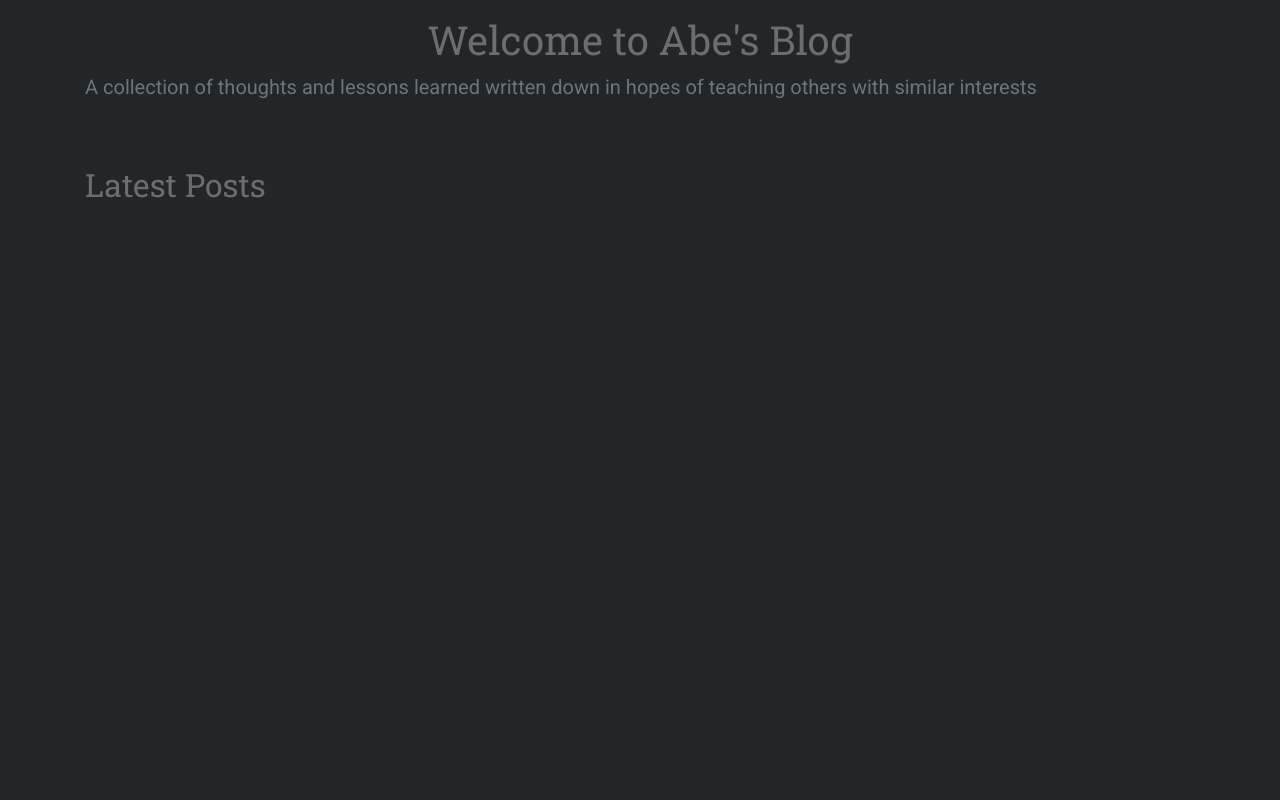
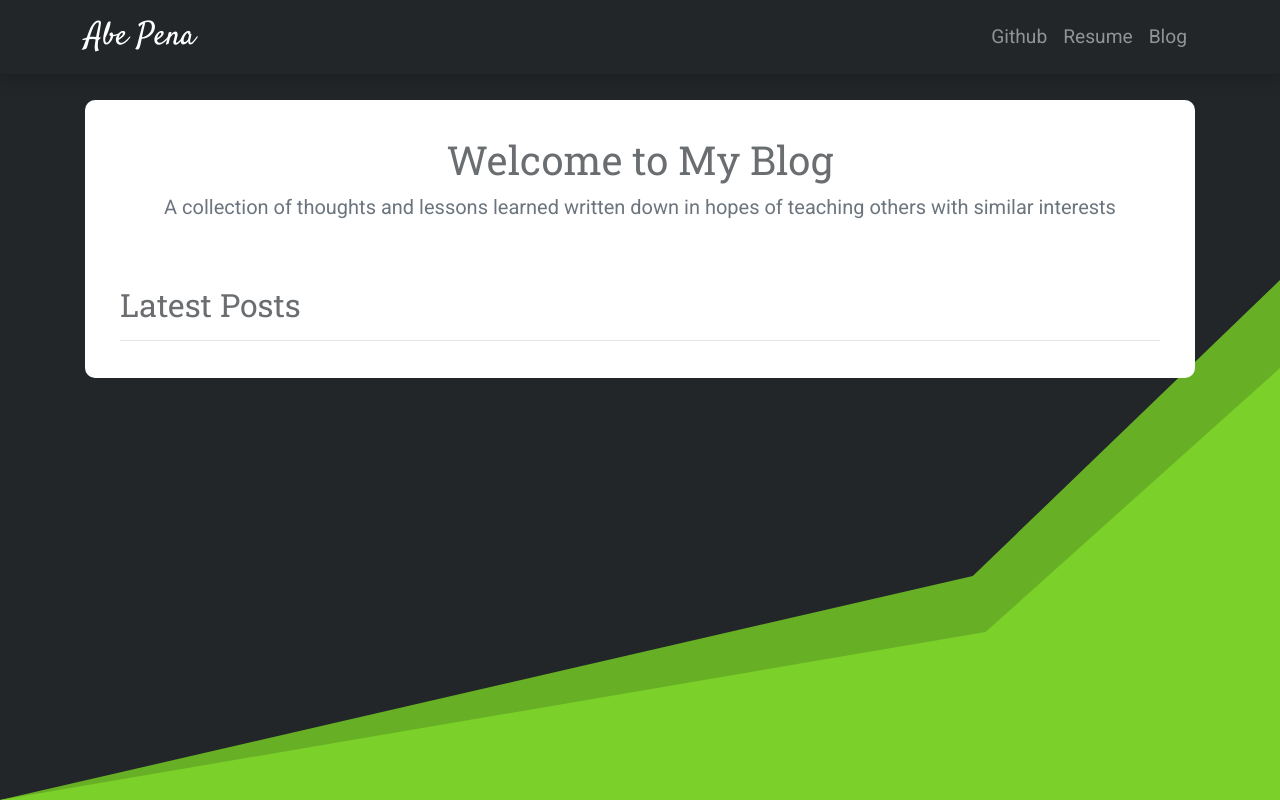
Before and after one commit to Abepena/Portfolio, a Django app: page /blog/ in a window 1280 px wide. Run offline with Django 3.2, Linux system fonts and the light colour scheme; data that the repository does not hold is empty; parts of the project's set-up code (start-up, migrations or seed data) failed here and were passed over; some libraries are stand-ins or nearby versions.

Commit message:
modified homepage and blog templates

```diff
--- a/blog/templates/blog/blog_posts.html
+++ b/blog/templates/blog/blog_posts.html
@@ -3,22 +3,29 @@
 {% block title %} Abe's Blog {% endblock  %}
 
 {% block body %}
-    <div class="container">
-        <h1 class="text-center pt-3">Welcome to Abe's Blog</h1>
-        <p class="lead text-muted">A collection of thoughts and lessons learned written down in hopes of teaching others with similar interests</p>
+{% include "jobs/_navbar.html" %}
+    <div class="container blog">
+        <div class="blog-list">
+            <h1 class="text-center pt-3">Welcome to My Blog</h1>
+            <p class="lead text-muted text-center">A collection of thoughts and lessons learned written down in hopes of teaching others with similar interests</p>
             <br>
             <br>
+            <div class="container">
                 <h2>Latest Posts</h2>
                 <hr>
+                <div class="container">
                     <div class="row">
-            <div class="col-xs-12">
+                        <div class="col-md-8 mx-auto col-12">
                             {% for blog in blogposts.all %}
                             <a class="text-center" href="{% url 'blog_detail' blog.id %}"><h3>{{blog.title}}</h3></a>
                             <p class="smaller text-muted text-center">{{ blog.date_only }}</p>
-                <img class="img-fluid d-block mx-auto mb-3 img-thumbnail"src="{{ blog.image.url }}" width=300>
-                <p class="text-muted">{{ blog.summary}} ...</p>
+                            <img class="img-fluid mx-auto d-block mb-3 img-thumbnail"src="{{ blog.image.url }}" width=300>
+                            <p class="text-muted">{{ blog.body|truncatechars:'200'}}</p>
                         </div>
                         {% endfor %}
+                    </div>
+                </div>
+            </div>
         </div>
     </div>
 
--- a/blog/templates/blog/detail.html
+++ b/blog/templates/blog/detail.html
@@ -5,8 +5,14 @@
 {% endblock %}
 
 {% block body %}
+<div class="container blog">
+  {% include "jobs/_navbar.html" %}
+  <div class="container blog-post">
     <h1 class="text-center pt-3 blog-title">{{ blog.title }}</h1>
     <p class="text-sm text-center">{{ blog.date_only }}</p>
     <img class="mx-auto d-block blog-image" src="{{ blog.image.url }}" alt="{{ blog.title }}" height="400px">
+
     <p>{{ blog.body|linebreaks }}</p>
+  </div>
+</div>
 {% endblock  %}
--- a/jobs/static/jobs/css/style.css
+++ b/jobs/static/jobs/css/style.css
@@ -1,9 +1,13 @@
-h1, h2, h3, h4, h5, h6 {
-  font-family: 'Roboto Slab', serif;
+.blog {
+  padding-top: 100px;
+  border-radius: 10px;
 }
 
-.navbar-white.bg-gray {
-  background-color: #222629;
+.blog-list, .blog-post {
+  background: white;
+  border-radius: 10px;
+  padding: 20px;
+  margin-bottom: 50px;
 }
 
 html,
@@ -12,66 +16,110 @@ body {
   padding: 0;
   -webkit-box-sizing: border-box;
           box-sizing: border-box;
-  font-family: 'Roboto', sans-serif;
+  font-family: "Roboto", sans-serif;
+}
+
+h1,
+h2,
+h3,
+h4,
+h5,
+h6 {
+  font-family: "Roboto Slab", serif;
+}
+
+.navbar-white.bg-gray {
+  background-color: #222629;
+}
+
+.navbar-white {
+  -webkit-box-shadow: 0 0 20px rgba(0, 0, 0, 0.3);
+          box-shadow: 0 0 20px rgba(0, 0, 0, 0.3);
+}
+
+.navbar-white a {
+  font-size: 1.2rem;
+  color: #fff;
+}
+
+@media screen and (max-width: 768px) {
+  .navbar-white a {
+    font-size: 1em;
+  }
+}
+
+.navbar-white .navbar-brand {
+  font-size: 2em;
+  font-family: "Satisfy", cursive;
+}
+
+@media screen and (max-width: 768px) {
+  .navbar-white .navbar-brand {
+    font-size: 1.5em;
+  }
+}
+
+.bg,
+.bg2,
+.bg3 {
+  width: 100%;
+  height: 100%;
+  position: absolute;
+}
+
+.bg {
+  z-index: -1;
+  background: #7bd12a;
+  -webkit-clip-path: polygon(77% 79%, 100% 46%, 100% 100%, 0% 100%);
+  clip-path: polygon(77% 79%, 100% 46%, 100% 100%, 0% 100%);
+}
+
+.bg2 {
+  z-index: -2;
+  background: #67af24;
+  -webkit-clip-path: polygon(76% 72%, 100% 35%, 100% 100%, 0% 100%);
+  clip-path: polygon(76% 72%, 100% 35%, 100% 100%, 0% 100%);
+}
+
+.bg3 {
+  z-index: -3;
+  background: #222629;
+}
+
+.browser-mockup {
+  border-top: 2em solid rgba(230, 230, 230, 0.7);
+  -webkit-box-shadow: 0 0.1em 1em 0 rgba(0, 0, 0, 0.4);
+          box-shadow: 0 0.1em 1em 0 rgba(0, 0, 0, 0.4);
+  position: relative;
+  border-radius: 3px 3px 0 0;
+  -webkit-transition: 0.5s ease;
+  transition: 0.5s ease;
+  margin: 1em 0;
+}
+
+.browser-mockup:before {
+  display: block;
+  position: absolute;
+  content: "";
+  top: -1.25em;
+  left: 1em;
+  width: 0.5em;
+  height: 0.5em;
+  border-radius: 50%;
+  background-color: #f44;
+  -webkit-box-shadow: 0 0 0 2px #f44, 1.5em 0 0 2px #9b3, 3em 0 0 2px #fb5;
+          box-shadow: 0 0 0 2px #f44, 1.5em 0 0 2px #9b3, 3em 0 0 2px #fb5;
 }
 
 body {
-  background: #222629;
-  color: #6B6E70;
+  background: #7bd12a;
+  color: #6b6e70;
 }
 
 body header {
   height: 100vh;
   display: -ms-grid;
   display: grid;
-}
-
-body header .navbar-white {
-  -webkit-box-shadow: 0 0 20px rgba(0, 0, 0, 0.3);
-          box-shadow: 0 0 20px rgba(0, 0, 0, 0.3);
-}
-
-body header .navbar-white a {
-  font-size: 1.2rem;
-  color: #fff;
-}
-
-@media screen and (max-width: 768px) {
-  body header .navbar-white a {
-    font-size: 1em;
-  }
-}
-
-body header .navbar-white .navbar-brand {
-  font-size: 2em;
-  font-family: 'Satisfy', cursive;
-}
-
-@media screen and (max-width: 768px) {
-  body header .navbar-white .navbar-brand {
-    font-size: 1.5em;
-  }
-}
-
-body header .bg,
-body header .bg2 {
-  width: 100%;
-  height: 100%;
-  position: absolute;
-}
-
-body header .bg {
-  z-index: -1;
-  background: #7bd12a;
-  -webkit-clip-path: polygon(77% 79%, 100% 46%, 100% 100%, 0% 100%);
-  clip-path: polygon(77% 79%, 100% 46%, 100% 100%, 0% 100%);
-}
-
-body header .bg2 {
-  z-index: -2;
-  background: #67af24;
-  -webkit-clip-path: polygon(76% 72%, 100% 35%, 100% 100%, 0% 100%);
-  clip-path: polygon(76% 72%, 100% 35%, 100% 100%, 0% 100%);
 }
 
 body header .left,
@@ -124,7 +172,7 @@ body header .header-buttons {
 }
 
 body header .header-buttons .btn-header {
-  font-size: calc((.5 * 1vw) + .7rem);
+  font-size: calc((0.5 * 1vw) + 0.7rem);
   display: -ms-grid;
   display: grid;
   -ms-grid-columns: 1fr 4fr;
@@ -140,10 +188,20 @@ body header .header-buttons .btn-header {
   -webkit-transform: rotateY(-20deg) rotateX(15deg);
           transform: rotateY(-20deg) rotateX(15deg);
   position: relative;
-  -webkit-transition: -webkit-box-shadow,-webkit-transform .3s;
-  transition: -webkit-box-shadow,-webkit-transform .3s;
-  transition: box-shadow,transform .3s;
-  transition: box-shadow,transform .3s,-webkit-box-shadow,-webkit-transform .3s;
+  -webkit-transition: -webkit-box-shadow, -webkit-transform 0.3s;
+  transition: -webkit-box-shadow, -webkit-transform 0.3s;
+  transition: box-shadow, transform 0.3s;
+  transition: box-shadow, transform 0.3s, -webkit-box-shadow, -webkit-transform 0.3s;
+  overflow: hidden;
+}
+
+@media screen and (max-width: 768px) {
+  body header .header-buttons .btn-header {
+    -webkit-transform: rotateY(0) rotateX(0);
+            transform: rotateY(0) rotateX(0);
+    font-size: 1rem;
+    margin-bottom: 1em;
+  }
 }
 
 body header .header-buttons .btn-header:nth-child(1) {
@@ -161,8 +219,8 @@ body header .header-buttons .btn-header:nth-child(3) {
 
 body header .header-buttons .btn-header::after {
   opacity: 0;
-  -webkit-transition: opacity .3s ease-in-out;
-  transition: opacity .3s ease-in-out;
+  -webkit-transition: opacity 0.3s ease-in-out;
+  transition: opacity 0.3s ease-in-out;
 }
 
 body header .header-buttons .btn-header:hover {
--- a/jobs/static/jobs/scss/style.scss
+++ b/jobs/static/jobs/scss/style.scss
@@ -1,37 +1,39 @@
+@import "../../../../blog/static/blog/scss/blog";
+
 $primary-color: #7bd12a;
 $secondary-color: #67af24;
 $background-color: #222629;
 $gray: #636262;
-$light-gray: #6B6E70;
+$light-gray: #6b6e70;
 $white: #fff;
 $break-medium: 768px;
 
-h1,h2,h3,h4,h5,h6{
-  font-family: 'Roboto Slab', serif;
-}
-
-.navbar-white.bg-gray {
-  background-color: $background-color;
-}
-
+//Resets
 html,
 body {
   margin: 0;
   padding: 0;
   box-sizing: border-box;
-  font-family: 'Roboto', sans-serif;
+  font-family: "Roboto", sans-serif;
 }
-body {
-  background: $background-color;
-  color: $light-gray;
 
+//Header Styling
+h1,
+h2,
+h3,
+h4,
+h5,
+h6 {
+  font-family: "Roboto Slab", serif;
+}
 
-  header {
-    height: 100vh;
-    display: grid;
+//Navbar Styling
+.navbar-white.bg-gray {
+  background-color: $background-color;
+}
 
 .navbar-white {
-      box-shadow: 0 0 20px rgba(0,0,0,0.3);
+  box-shadow: 0 0 20px rgba(0, 0, 0, 0.3);
 }
 .navbar-white a {
   font-size: 1.2rem;
@@ -40,17 +42,18 @@ body {
     font-size: 1em;
   }
 }
-    .navbar-white .navbar-brand{
+.navbar-white .navbar-brand {
   font-size: 2em;
-      font-family: 'Satisfy', cursive;
+  font-family: "Satisfy", cursive;
   @media screen and (max-width: $break-medium) {
     font-size: 1.5em;
   }
 }
 
-
+// Background Clippaths
 .bg,
-    .bg2 {
+.bg2,
+.bg3 {
   width: 100%;
   height: 100%;
   position: absolute;
@@ -70,16 +73,52 @@ body {
   clip-path: polygon(76% 72%, 100% 35%, 100% 100%, 0% 100%);
 }
 
+.bg3 {
+  z-index: -3;
+  background: $background-color;
+}
+
+//Browser borders for projects section
+.browser-mockup {
+  border-top: 2em solid rgba(230, 230, 230, 0.7);
+  box-shadow: 0 0.1em 1em 0 rgba(0, 0, 0, 0.4);
+  position: relative;
+  border-radius: 3px 3px 0 0;
+  transition: 0.5s ease;
+  margin: 1em 0;
+
+  &:before {
+    display: block;
+    position: absolute;
+    content: "";
+    top: -1.25em;
+    left: 1em;
+    width: 0.5em;
+    height: 0.5em;
+    border-radius: 50%;
+    background-color: #f44;
+    box-shadow: 0 0 0 2px #f44, 1.5em 0 0 2px #9b3, 3em 0 0 2px #fb5;
+  }
+}
+
+
+body {
+  background: $primary-color;
+  color: $light-gray;
+
+  header {
+    height: 100vh;
+    display: grid;
+
     .left,
     .right {
       padding: 0 1rem;
     }
 
-    .left{
+    .left {
       display: flex;
       flex-direction: column;
       justify-content: center;
-
 
       .header-title {
         font-size: 3rem;
@@ -97,7 +136,6 @@ body {
           font-size: 1rem;
         }
       }
-
     }
 
     .header-buttons {
@@ -107,7 +145,7 @@ body {
       margin-bottom: 20px;
 
       .btn-header {
-        font-size: calc((.5 * 1vw) + .7rem);
+        font-size: calc((0.5 * 1vw) + 0.7rem);
         display: grid;
         grid-template-columns: 1fr 4fr;
         border-radius: 10px;
@@ -115,41 +153,46 @@ body {
         background: $white;
         color: $gray;
         text-decoration: none;
-        border-bottom: 4px solid rgba(0, 0, 0, .2);
-        box-shadow: 0 1px 2px rgba(0,0,0,0.15);
+        border-bottom: 4px solid rgba(0, 0, 0, 0.2);
+        box-shadow: 0 1px 2px rgba(0, 0, 0, 0.15);
         transform: rotateY(-20deg) rotateX(15deg);
         position: relative;
-        transition: box-shadow,transform .3s;
+        transition: box-shadow, transform 0.3s;
+        overflow: hidden;
 
-        &:nth-child(1){
+        @media screen and (max-width: $break-medium) {
+          transform: rotateY(0) rotateX(0);
+          font-size: 1rem;
+          margin-bottom: 1em;
+        }
+
+        &:nth-child(1) {
           z-index: 2;
         }
 
-        &:nth-child(2){
+        &:nth-child(2) {
           z-index: 1;
           margin-top: -10px;
         }
 
-        &:nth-child(3){
+        &:nth-child(3) {
           margin-top: -10px;
         }
 
         &::after {
-
           opacity: 0;
-          transition: opacity .3s ease-in-out
+          transition: opacity 0.3s ease-in-out;
         }
 
-        &:hover{
+        &:hover {
           z-index: 5;
-          box-shadow: 0 0px 20px rgba(0,0,0,0.3);
+          box-shadow: 0 0px 20px rgba(0, 0, 0, 0.3);
           transform: scale(1.1) rotateX(0) rotateY(0);
 
-          &::after{
+          &::after {
             opacity: 1;
           }
         }
-
 
         .logo {
           padding: 5px;
@@ -164,22 +207,21 @@ body {
     }
   }
 
-
   .skills {
     list-style: none;
     padding: 0;
 
-    .skill{
+    .skill {
       img {
         display: block;
       }
       color: black;
-      width:50px;
-      margin:0;
+      width: 50px;
+      margin: 0;
     }
   }
 
-  .main{
+  .main {
     padding-top: 2rem;
     background: $primary-color;
     padding-bottom: 20px;
@@ -189,7 +231,7 @@ body {
       margin: -5rem 2rem 0 2rem;
       background: $white;
       border-radius: 10px;
-      box-shadow: 0 0 50px rgba(0, 0, 0, .2);
+      box-shadow: 0 0 50px rgba(0, 0, 0, 0.2);
     }
   }
 
--- a/jobs/templates/jobs/_navbar.html
+++ b/jobs/templates/jobs/_navbar.html
@@ -1,5 +1,6 @@
 {% load static %}
-<nav class="navbar navbar-expand-lg navbar-white">
+<nav class="navbar navbar-expand-lg navbar-white navbar-dark fixed-top bg-gray">
+    <div class="container">
         <a class="navbar-brand" href="{% url 'home' %}">Abe Pena</a>
         <button class="navbar-toggler" type="button" data-toggle="collapse" data-target="#navbarNavAltMarkup" aria-controls="navbarNavAltMarkup"
             aria-expanded="false" aria-label="Toggle navigation">
@@ -14,4 +15,5 @@
                 <a class="nav-item nav-link" href="{% url 'blog' %}">Blog</a>
             </div>
         </div>
+    </div>
 </nav>
--- a/jobs/templates/jobs/base.html
+++ b/jobs/templates/jobs/base.html
@@ -18,6 +18,10 @@
 </head>
 
 <body>
+    <!-- Clip path Backgrounds behind section-->
+    <div class="bg"></div>
+    <div class="bg2"></div>
+    <div class="bg3"></div>
     <!-- Main content to be extended from later-->
     {% block body %}
     {% endblock %}
@@ -29,6 +33,7 @@
         crossorigin="anonymous"></script>
     <script src="https://stackpath.bootstrapcdn.com/bootstrap/4.1.0/js/bootstrap.min.js" integrity="sha384-uefMccjFJAIv6A+rW+L4AHf99KvxDjWSu1z9VI8SKNVmz4sk7buKt/6v9KI65qnm"
         crossorigin="anonymous"></script>
+    <div class="bg-primary"></div>
 </body>
 
 </html>
```
Also changed, not shown: blog/static/blog/scss/_blog.scss (added, +11 -0 lines), jobs/admin.py (+9 -1 lines), jobs/models.py (+24 -0 lines), jobs/templates/jobs/index.html (+33 -18 lines), jobs/views.py (+4 -3 lines), jobs/migrations/0003_project.py (added), jobs/migrations/0004_auto_20181011_2049.py (added), jobs/migrations/0005_technology.py (added), jobs/migrations/0006_auto_20181011_2103.py (added), 2 other files. Lines whose indentation alone changed are shown as unchanged.
